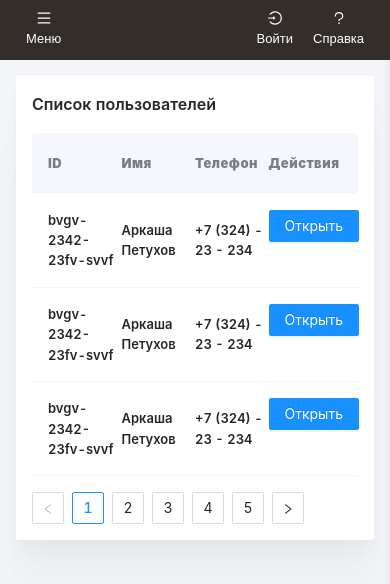
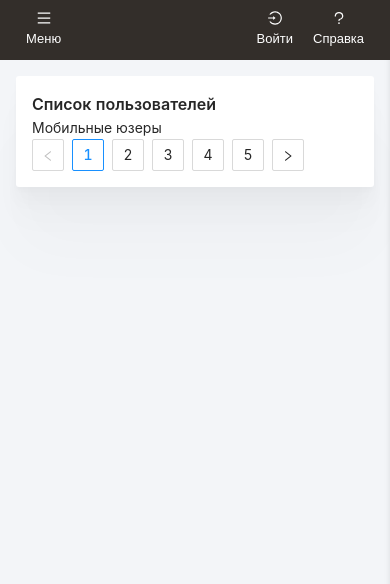
Before and after one commit to DenisVASI9/admin-panel, a React (Create React App) app: page /users in a window 390 px wide. Shown: the top 584 px of the page. Built offline with nearby package versions, Linux system fonts and the light colour scheme.

Commit message:
add mobile users

```diff
--- a/src/pages/users/index.js
+++ b/src/pages/users/index.js
@@ -10,13 +10,10 @@ import {
     TableItem,
     TableItemText
 } from '../../components/table'
+import {useWindowSize} from "../../core/hooks/useWindowSize";
 
-const UsersPage = () => {
-    return <MainLayout>
-        <PageWrapper>
-            <Page>
-                <PageTitle>Список пользователей</PageTitle>
-                <Table>
+const DesktopUsers = (props) => {
+    return <Table>
         <TableHeader>
             <Row>
                 <Col xs={6}><TableHeaderItem>ID</TableHeaderItem></Col>
@@ -74,6 +71,21 @@ const UsersPage = () => {
             </Row>
         </TableItem>
     </Table>
+}
+
+const MobileUsers = (props) => {
+    return <div>Мобильные юзеры</div>
+}
+
+const UsersPage = () => {
+
+    const {width} = useWindowSize()
+
+    return <MainLayout>
+        <PageWrapper>
+            <Page>
+                <PageTitle>Список пользователей</PageTitle>
+                {width > 400 ? <DesktopUsers /> : <MobileUsers />}
                 <Pagination defaultCurrent={1} total={50} />
             </Page>
         </PageWrapper>
```
Lines whose indentation alone changed are shown as unchanged.
